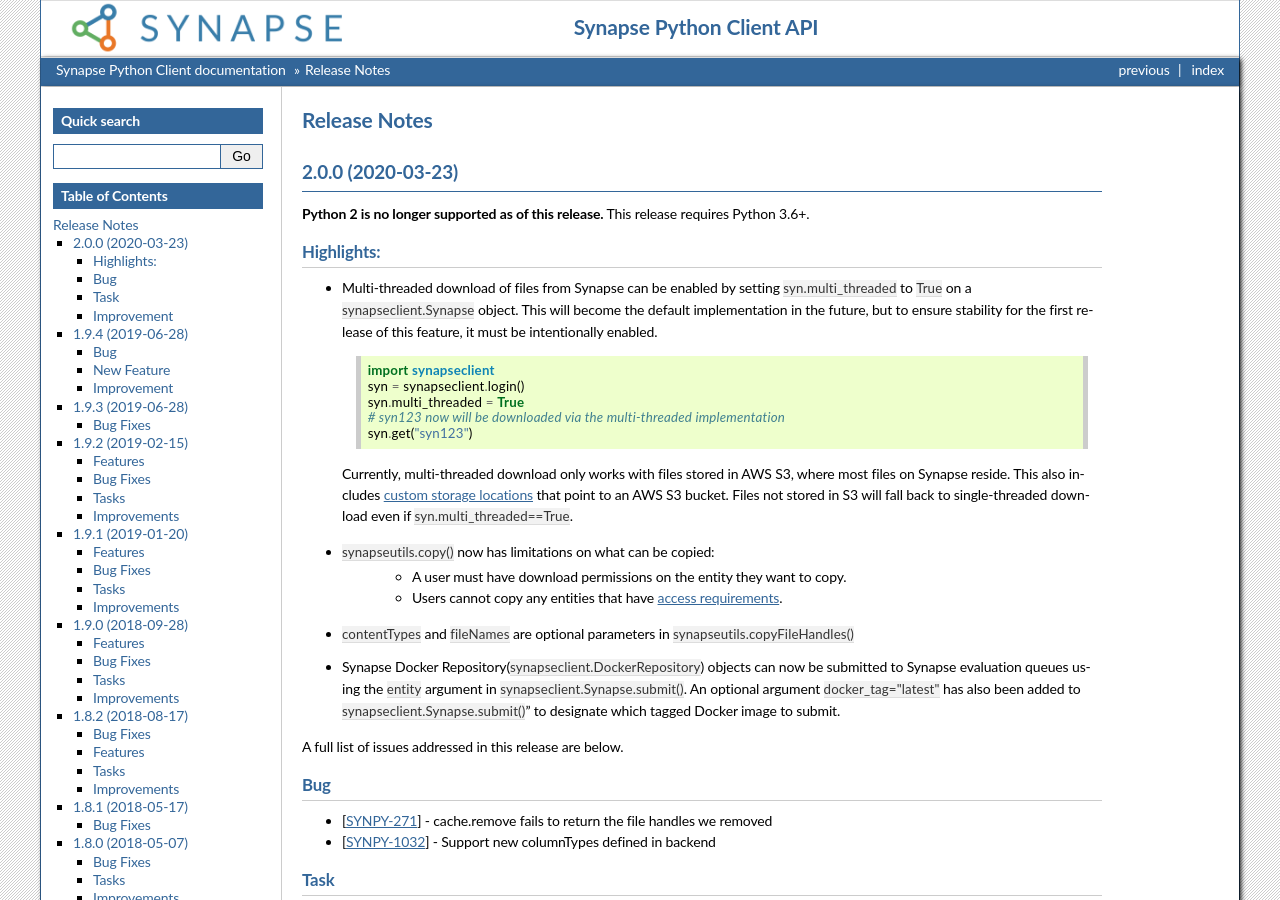
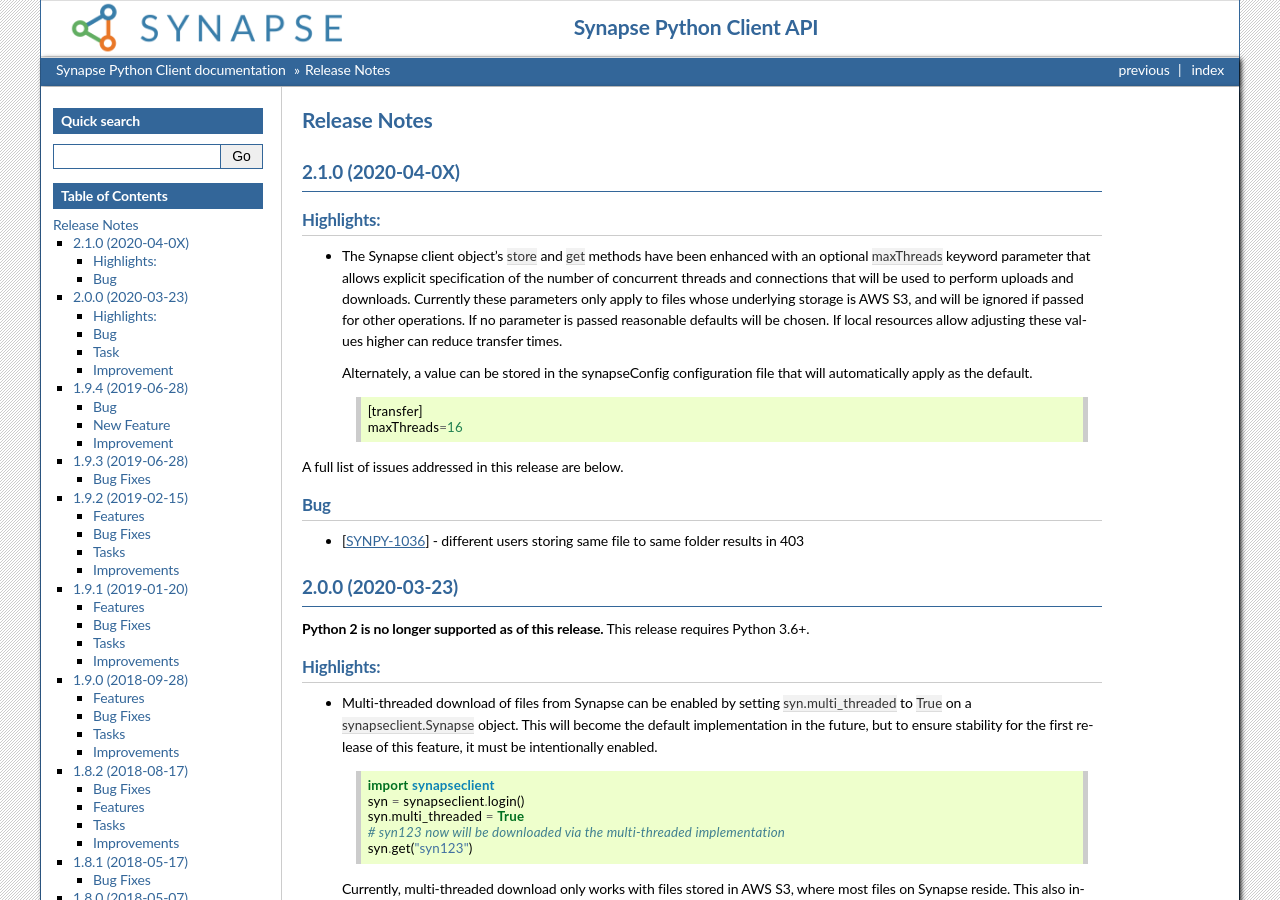
Before and after one commit to Sage-Bionetworks/synapsePythonClient, a Sphinx documentation site: the page built from docs/news.rst, in a window 1280 px wide and 900 px high. Built offline with Sphinx 7.4.7, drawn with Linux system fonts in a browser that asks for light colours; the version number could not be read and is left out.

Commit message:
doc thread changes in release notes

```diff
--- a/docs/news.rst
+++ b/docs/news.rst
@@ -1,6 +1,36 @@
 =============
 Release Notes
 =============
+
+2.1.0 (2020-04-0X)
+==================
+
+Highlights:
+----------------
+
+- The Synapse client object's :code:`store` and :code:`get` methods have been enhanced with an optional
+  :code:`maxThreads` keyword parameter that allows explicit specification of the number of concurrent threads
+  and connections that will be used to perform uploads and downloads. Currently these parameters only apply
+  to files whose underlying storage is AWS S3, and will be ignored if passed for other operations. If no parameter
+  is passed reasonable defaults will be chosen. If local resources allow adjusting these values higher can reduce
+  transfer times.
+
+  Alternately, a value can be stored in the synapseConfig configuration file that will automatically apply
+  as the default.
+
+  .. code-block::
+
+     [transfer]
+     maxThreads=16
+
+A full list of issues addressed in this release are below.
+
+Bug
+---
+
+-  [`SYNPY-1036 <https://sagebionetworks.jira.com/browse/SYNPY-1036>`__] -
+   different users storing same file to same folder results in 403
+
 
 2.0.0 (2020-03-23)
 ==================
```
